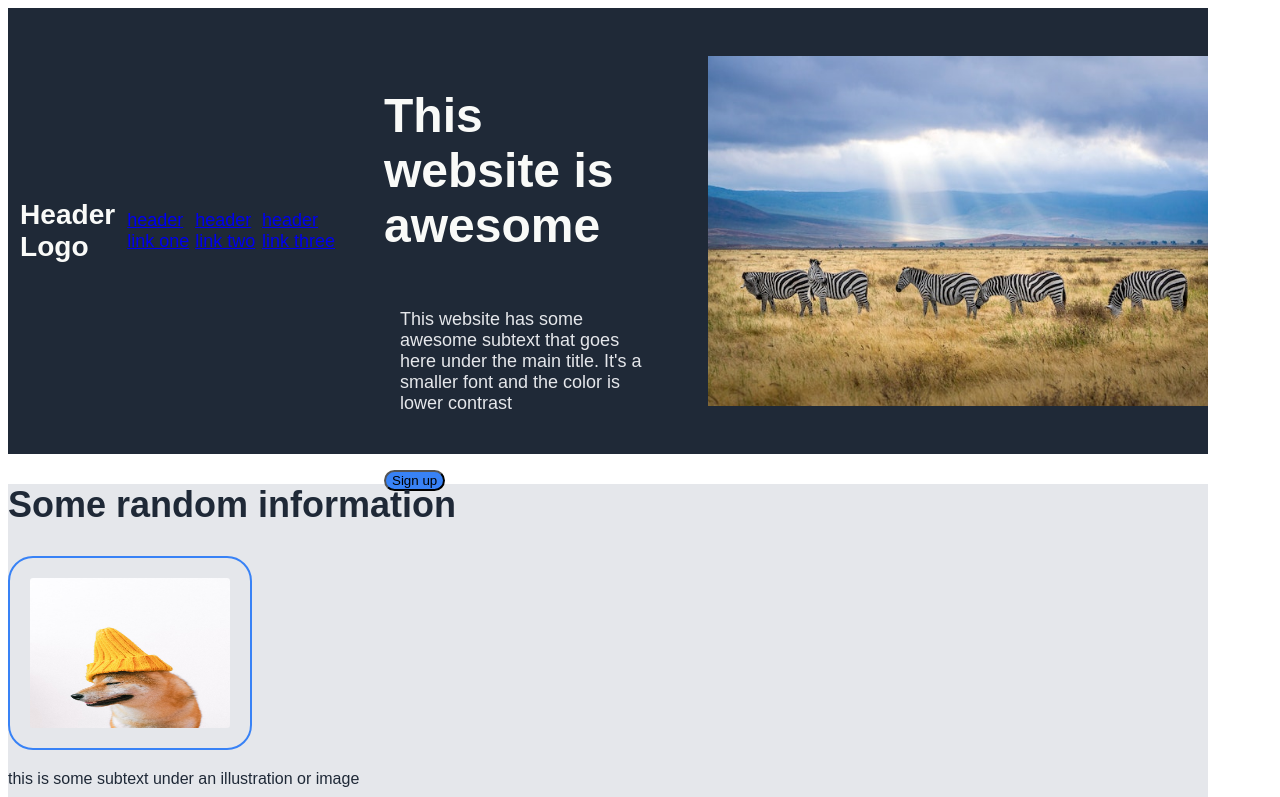
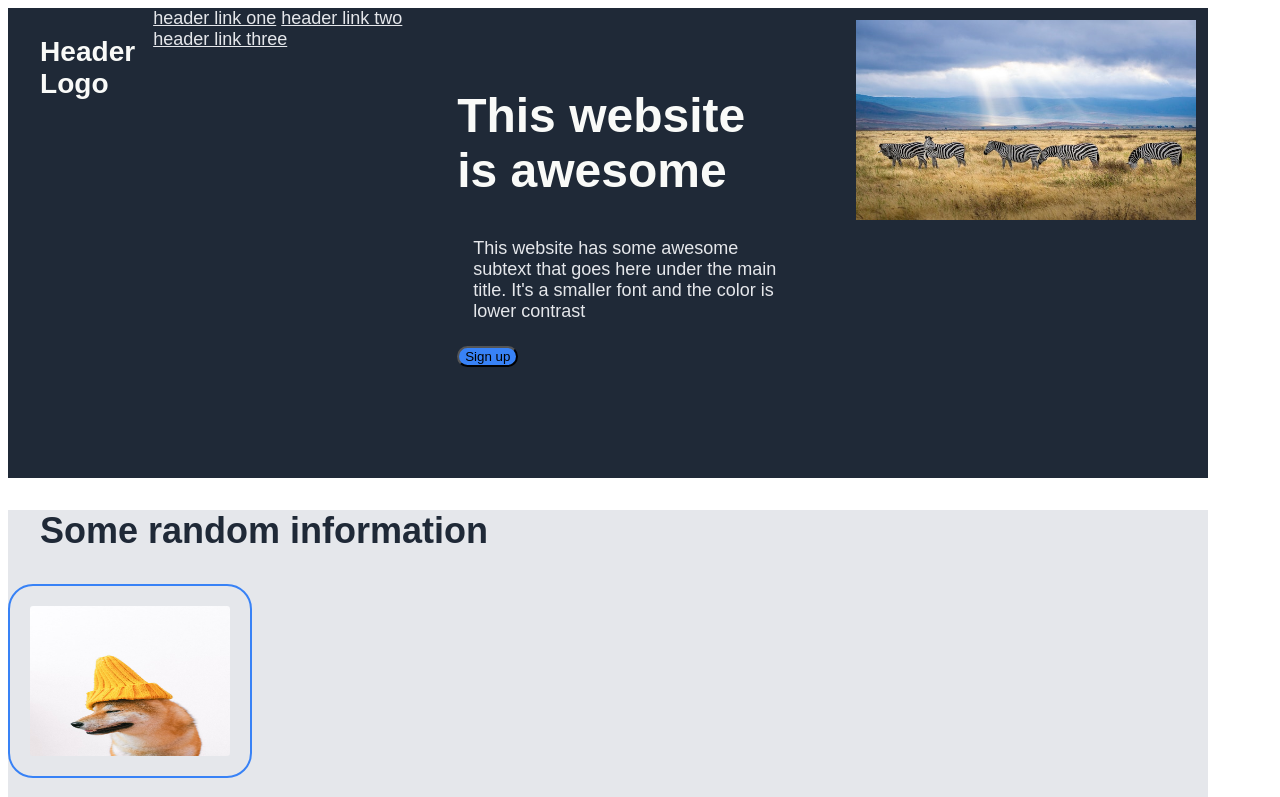
Before and after one commit to Tryndameir/web_projects, a plain HTML site: page index.html in a window 1280 px wide. Shown: the top 797 px of the page. Drawn offline with Linux system fonts and the light colour scheme.

Commit message:
removed all alignment css

```diff
--- a/index.html
+++ b/index.html
@@ -8,6 +8,7 @@
 <body>
 <div class="body">
     <div class="header"> <!--Beginning of Header Section-->
+        <div class="menu">
             <div class="logo">
                 <p><h3>Header Logo</h3></p>
             </div>
@@ -17,7 +18,7 @@
                 <a href="#">header link two</a>
                 <a href="#">header link three</a>
             </div>
-
+        </div>
         <div class="content1">
             <h1><strong>This website is awesome</strong></h1>
             <p class="secondary-text">This website has some awesome subtext that goes here under the main title. It's a smaller font and the color is lower contrast</p>
--- a/style.css
+++ b/style.css
@@ -1,33 +1,33 @@
 body {
     display: flex;
+    flex: 1;
     flex-direction: column;
     font-family: Arial, Helvetica, sans-serif;
     width: 1200px;
 }
 
+.menu {
+    display: flex;
+    flex-direction: row;
+}
+
 .header {
     background-color: #1F2937;
     display: flex;
-    flex-direction: row;
-    justify-content: space-between;
-    align-items: center;
 }
 
 .content1 {
-    display: flex;
     width: 500px;
     height: 350px;
-    flex-wrap: wrap;
     gap: 8px;
     padding: 16px;
     margin: 32px;
-    align-items: center;
 }
 
 .content1 button {
     border-radius: 25px;
     background-color: #3882F6;
-    margin-top: 32px;
+    margin-top: 8px;
 }
 
 h1 {
@@ -39,14 +39,18 @@ h1 {
 .logo {
     font-size: 24px;
     color: #F9FAF8;
-    margin: 12px;
+    margin-bottom: 350px;
+    margin-left: 32px;
+}
+
+a {
+    color: #E5E7EB;
 }
 
 .links {
     font-size: 18px;
     color: #e5e7eb;
-    display: flex;
-    flex-direction: row;
+
 }
 
 .secondary-text {
@@ -57,24 +61,26 @@ h1 {
 }
 
 .big_img {
-    width: 500px;
-    height: 350px;
-    display: flex;
-    align-self: center;
+    width: 340px;
+    height: 200px;
+    margin: 12px;
+}
+
+.container1 {
+    background-color: #e5e7eb;
+    gap: 32px;
 }
 
 .random-info {
     font-size: 36px;
     font-weight: 800;
     color: #1F2937;
+    margin: 32px;
 }
 
 .subtext {
     color: #1F2937;
-}
-
-.container1 {
-    background-color: #e5e7eb;
+    font-size: 18px;
 }
 
 .image {
@@ -87,7 +93,6 @@ h1 {
 
 .container2 {
     background-color: #E5E7EB;
-    display: flex;
 }
 
 .paragraph {
@@ -97,11 +102,14 @@ h1 {
 }
 
 .container3 {
-    display: flex;
+
 }
 
 .container3-box {
     background-color: #3882F6;
+    width: 400px;
+    height: 60px;
+    padding: 32px;
 }
 
 .container3 button {
```
Lines whose indentation alone changed are shown as unchanged.
